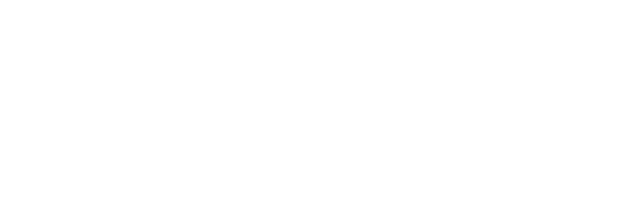
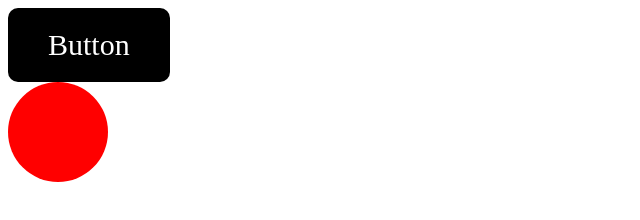
Before and after one commit to davidvandenbor/sjabloon-animatieles, a website built with Parcel: page index.html in a window 1280 px wide. Shown: the whole page, without its empty margins (0-640 px from the left). Built offline with nearby package versions, Linux system fonts and the light colour scheme.

Commit message:
Update index.html

```diff
--- a/index.html
+++ b/index.html
@@ -8,7 +8,8 @@
 	<title>Document</title>
 </head>
 <body>
-
+	<div class="button">Button</div>
+	<div class="circle"></div>
  <script src="javascript.js"></script>
 </body>
 </html>
```
